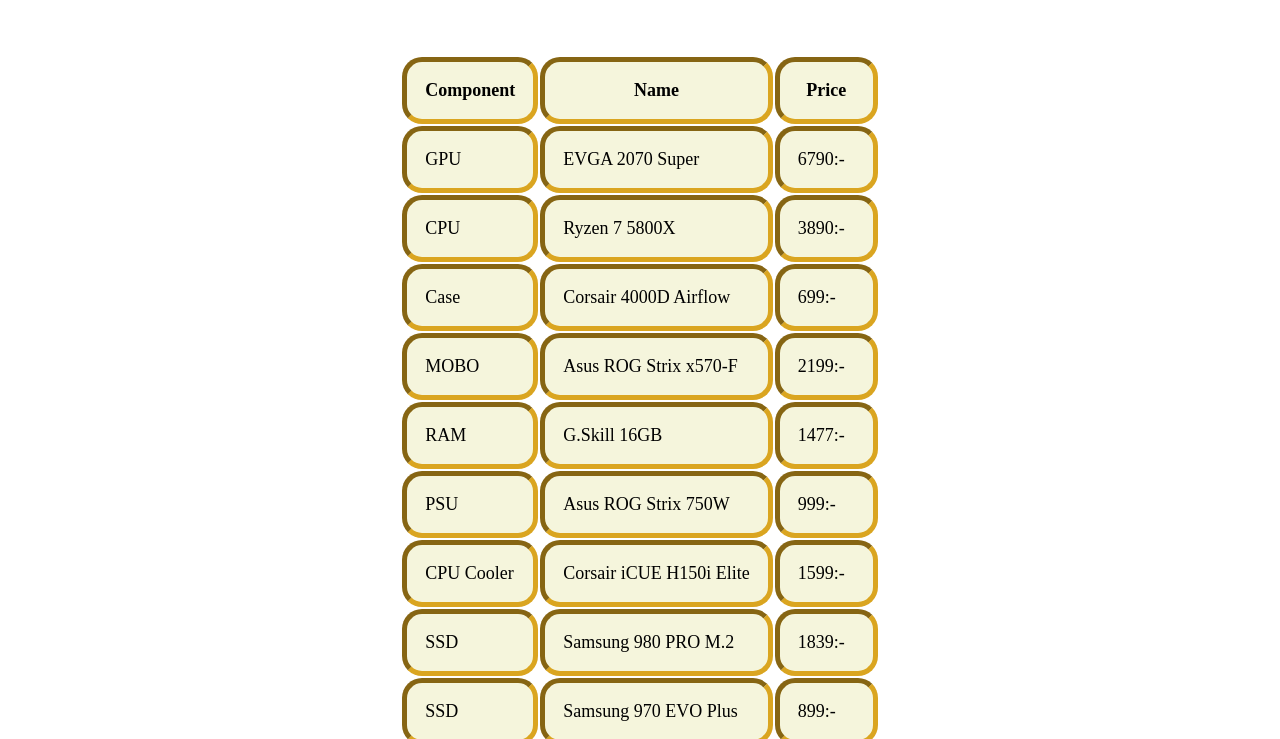
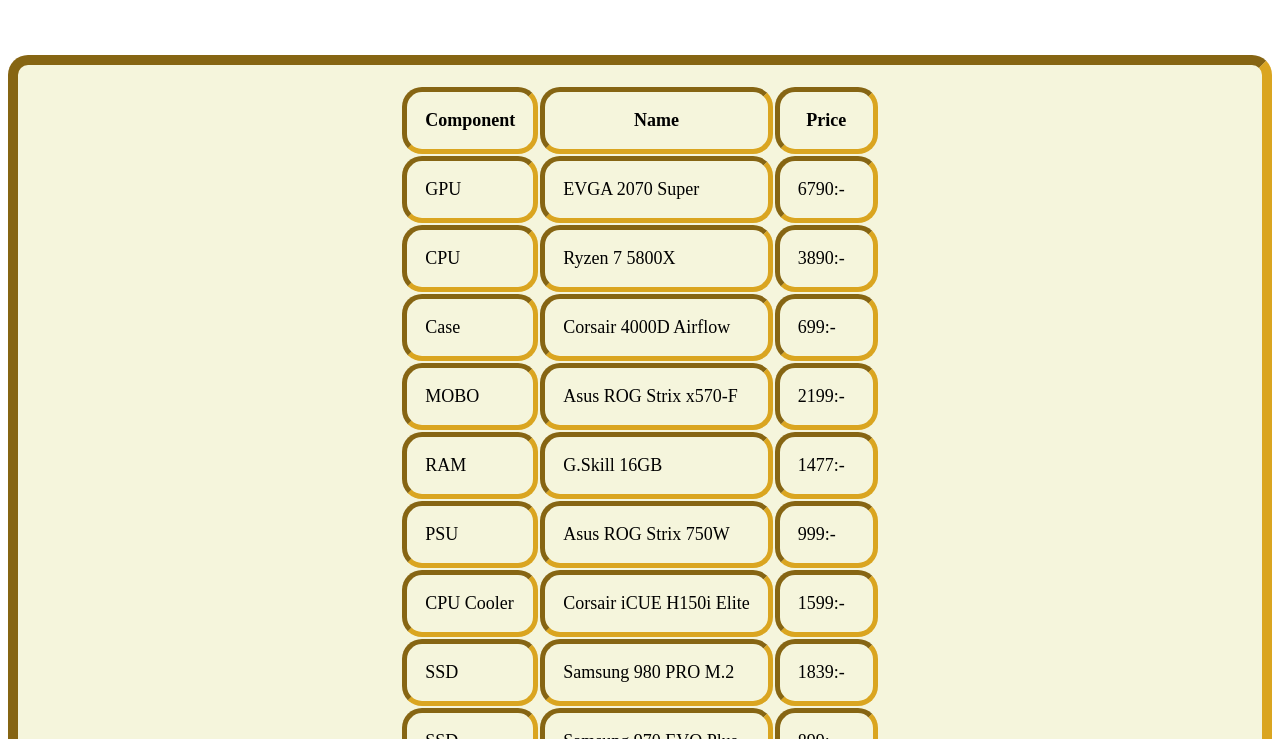
Before and after one commit to Zeeptech/Portfolio, a plain HTML site: page specs.html in a window 1280 px wide. Shown: the part 61-800 px from the top of the page. Drawn offline with Linux system fonts and the light colour scheme.

Commit message:
Add a class for big golden borders, apply them to the pages, fix the problem on the meme-page so the text is comprized

```diff
--- /dev/null
+++ b/css/_shared.css
@@ -0,0 +1,7 @@
+.goldenBorderBig {
+    border-style: inset;
+    border-width: 10px;
+    border-color: goldenrod;
+    border-radius: 20px;
+
+}
--- a/css/_tables.css
+++ b/css/_tables.css
@@ -11,7 +11,11 @@
     width: auto;
 
 }
+#meme table{
+    width:0;
 
+
+}
 
 #meme table th, #meme table td {
     text-align:center;
@@ -32,7 +36,11 @@ outline:5px inset goldenrod;
 }
 
 
+#specs {
+    background-color: beige;
+    padding:20px;
 
+}
 
 #specs table th, #specs table td {
     background-color: beige;
--- a/css/style.css
+++ b/css/style.css
@@ -53,6 +53,7 @@ h2 {
     border-color: goldenrod;
     border-width: 7px;
     background-color:azure;
+
 }
 .wrapper {
 
@@ -62,6 +63,7 @@ h2 {
     border-style: inset;
     border-width: 5px;
     border-color: goldenrod;
+    padding:25px;
 }
 #specs {
     display: flex;
@@ -72,6 +74,7 @@ h2 {
     display: grid;
     justify-content: center;
     padding: 20px;
+    background-color: beige;
 
 }
 .item-wrapper{
--- a/specs.html
+++ b/specs.html
@@ -4,12 +4,13 @@
         <title>Specs Ep CSS</title>
         <link rel="stylesheet" href="css/style.css">
         <link rel="stylesheet" href="css/_tables.css">
+        <link rel="stylesheet" href="css/_shared.css">
     </head>
     <body>
         <h1>Zeeptech's PC Specs</h1>
         <a id="ep1" href="index.html"><strong>Home</strong></a>
         <br><br>
-        <div id="specs">
+        <div id="specs" class="goldenBorderBig">
             <table>
                 <tr>
 
```
Also changed, not shown: index.html (+2 -1 lines), setup.html (+2 -1 lines).
